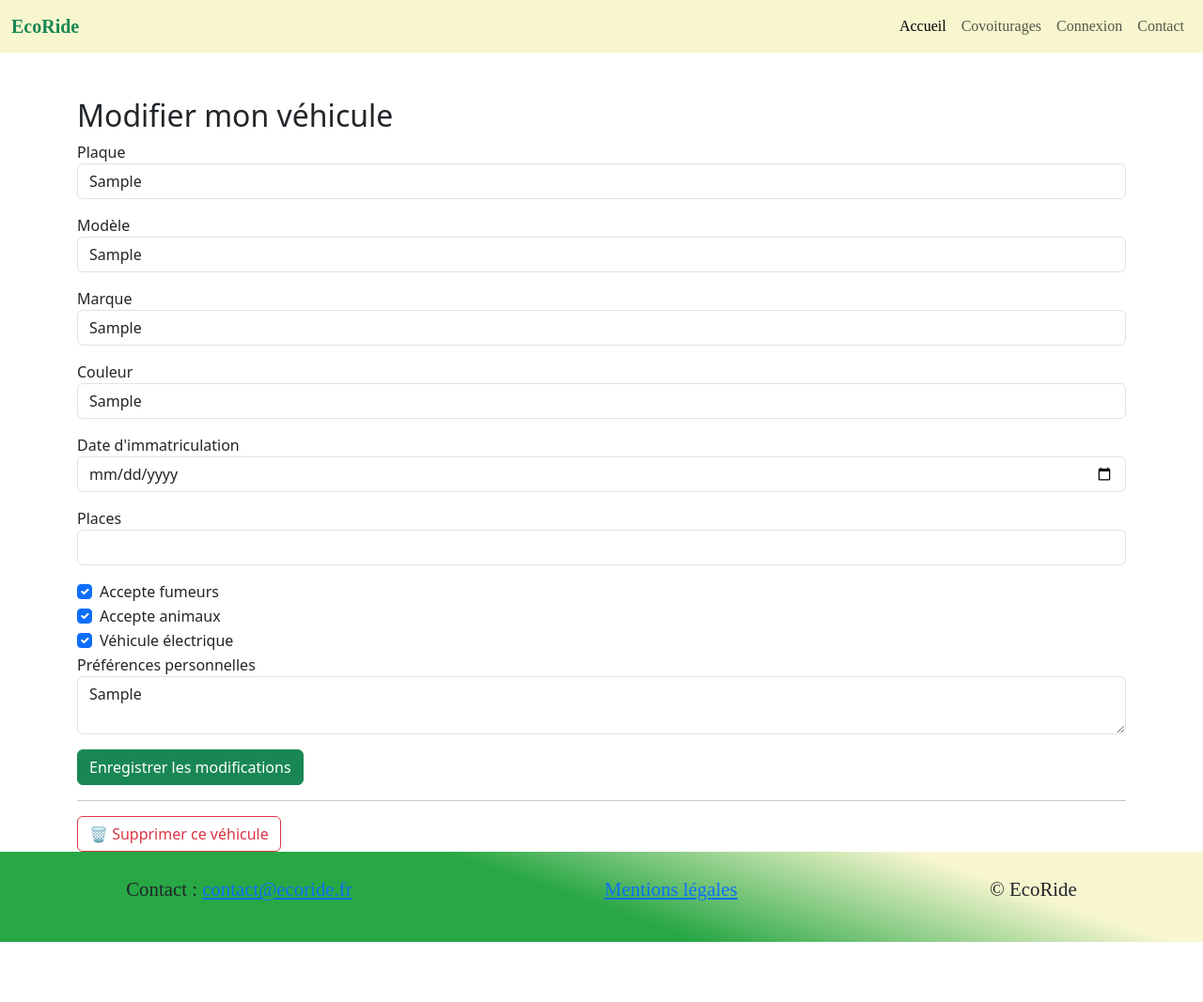
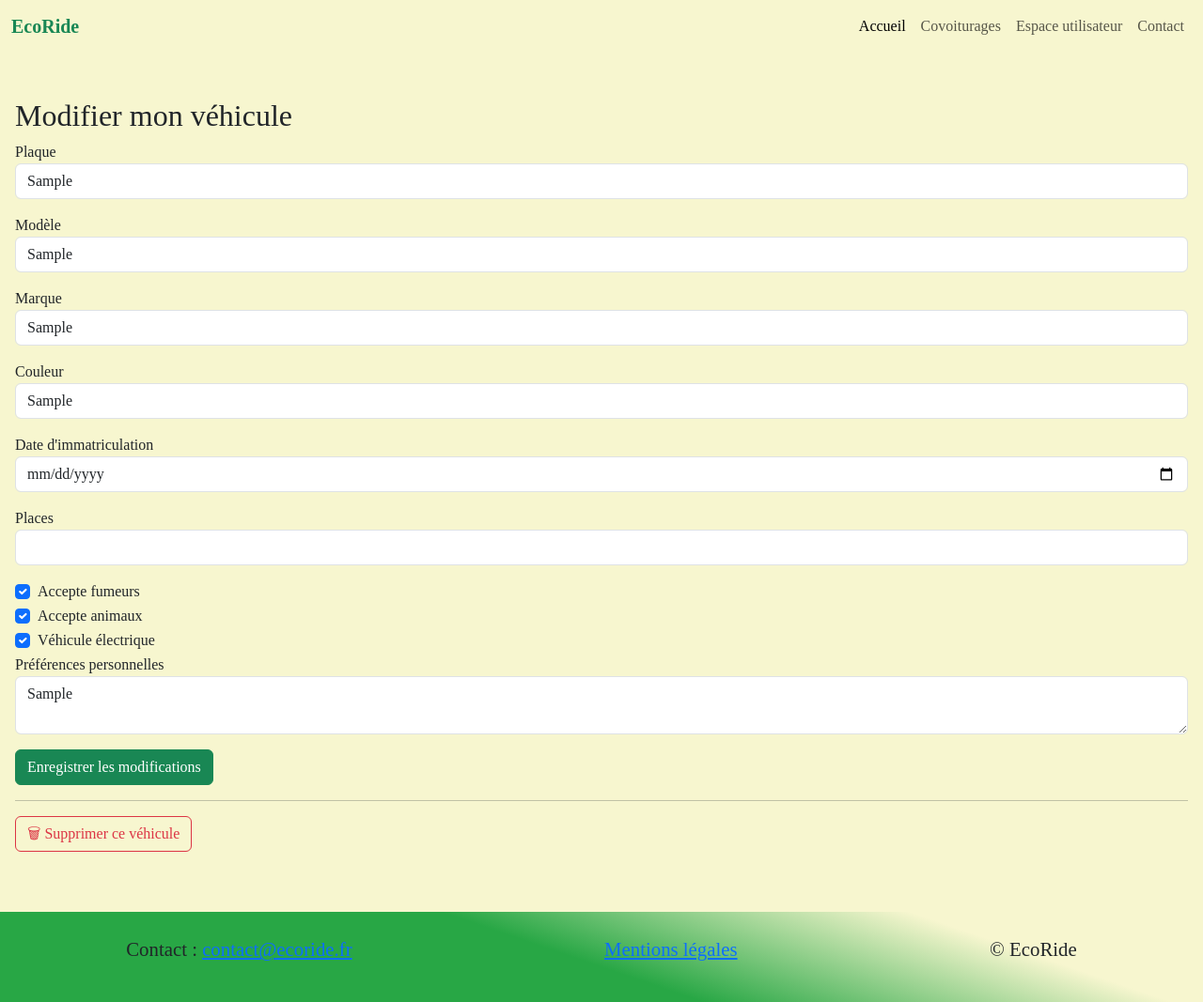
Before and after one commit to yoannfb/ecf-ecoride, a PHP site: page /modifier_vehicule.php?id=1 in a window 1280 px wide. Shown: the whole page at 94% size. Before the commit the page ends 1003 px from the top, so only its background shows below. Run offline with PHP 8.4, Linux system fonts and the light colour scheme; the visitor is signed in with stand-in values (Sample User, id 1); tables that the repository leaves empty or names only in its code hold one stand-in row (values such as "Sample post").

Commit message:
modif sur connexion espace utilisateur navbar inscription modif vehicule et saisir trajet

```diff
--- a/connexion.php
+++ b/connexion.php
@@ -6,6 +6,10 @@ session_start();
 require_once 'includes/header.php';
 require_once 'includes/navbar.php';
 require_once 'includes/db.php';
+if (isset($_SESSION['user_id'])) {
+    header("Location: espace_utilisateur.php");
+    exit();
+}
 
 ?>
 <div class="d-flex justify-content-around">
--- a/espace_utilisateur.php
+++ b/espace_utilisateur.php
@@ -209,7 +209,7 @@ $vehicules = $stmt2->fetchAll();
                         <a href="modifier_trajet.php?id=<?= $trajet['id'] ?>" class="btn btn-sm btn-warning">Modifier</a>
                         <form action="supprimer_trajet.php" method="POST" class="d-inline" onsubmit="return confirm('Supprimer ce trajet ?');">
                             <input type="hidden" name="trajet_id" value="<?= $trajet['id'] ?>">
-                            <button type="submit" class="btn btn-sm btn-danger">Supprimer</button>
+                            <button type="submit" class="btn btn-sm btn-outline-danger">Supprimer</button>
                         </form>
                     </div>
                 </li>
@@ -227,7 +227,7 @@ $vehicules = $stmt2->fetchAll();
         <?php endif; ?>
         <a href="utilisateur.php" class="btn btn-warning">Modifier mon rôle / véhicule</a>
         <a href="index.php" class="btn btn-outline-secondary">Retour à l'accueil</a>
-        <a href="logout.php" class="btn btn-danger">Se déconnecter</a>
+        <a href="logout.php" class="btn btn-outline-danger">Se déconnecter</a>
     </div>
 </div>
 
--- a/includes/navbar.php
+++ b/includes/navbar.php
@@ -22,7 +22,7 @@
           <a class="nav-link" href="covoiturages.php">Covoiturages</a>
         </li>
         <li class="nav-item">
-          <a class="nav-link" href="connexion.php">Connexion</a>
+          <a class="nav-link" href="connexion.php">Espace utilisateur</a>
         </li>
         <li class="nav-item">
           <a class="nav-link" href="#">Contact</a>
--- a/inscription.php
+++ b/inscription.php
@@ -7,6 +7,10 @@
 session_start();
 require_once 'includes/header.php';
 require_once 'includes/navbar.php';
+if (isset($_SESSION['user_id'])) {
+    header("Location: espace_utilisateur.php");
+    exit();
+}
 ?>
 
 <div class="colornav d-flex flex-column align-items-center text-center pt-5">
--- a/modifier_vehicule.php
+++ b/modifier_vehicule.php
@@ -1,3 +1,11 @@
+<style>
+    .vehicule {
+        background: #F7F6CF;
+        font-family: EB Garamond;
+    }
+</style>
+
+
 <?php
 session_start();
 require_once 'includes/header.php';
@@ -22,7 +30,7 @@ if (!$vehicule) {
 }
 ?>
 
-<div class="container mt-5">
+<div class="vehicule py-5 px-3">
     <h2>Modifier mon véhicule</h2>
     <form method="POST" action="traitement_modifier_vehicule.php">
         <input type="hidden" name="id" value="<?= $vehicule['id'] ?>">
```
Also changed, not shown: saisir_trajet.php (+8 -1 lines).
